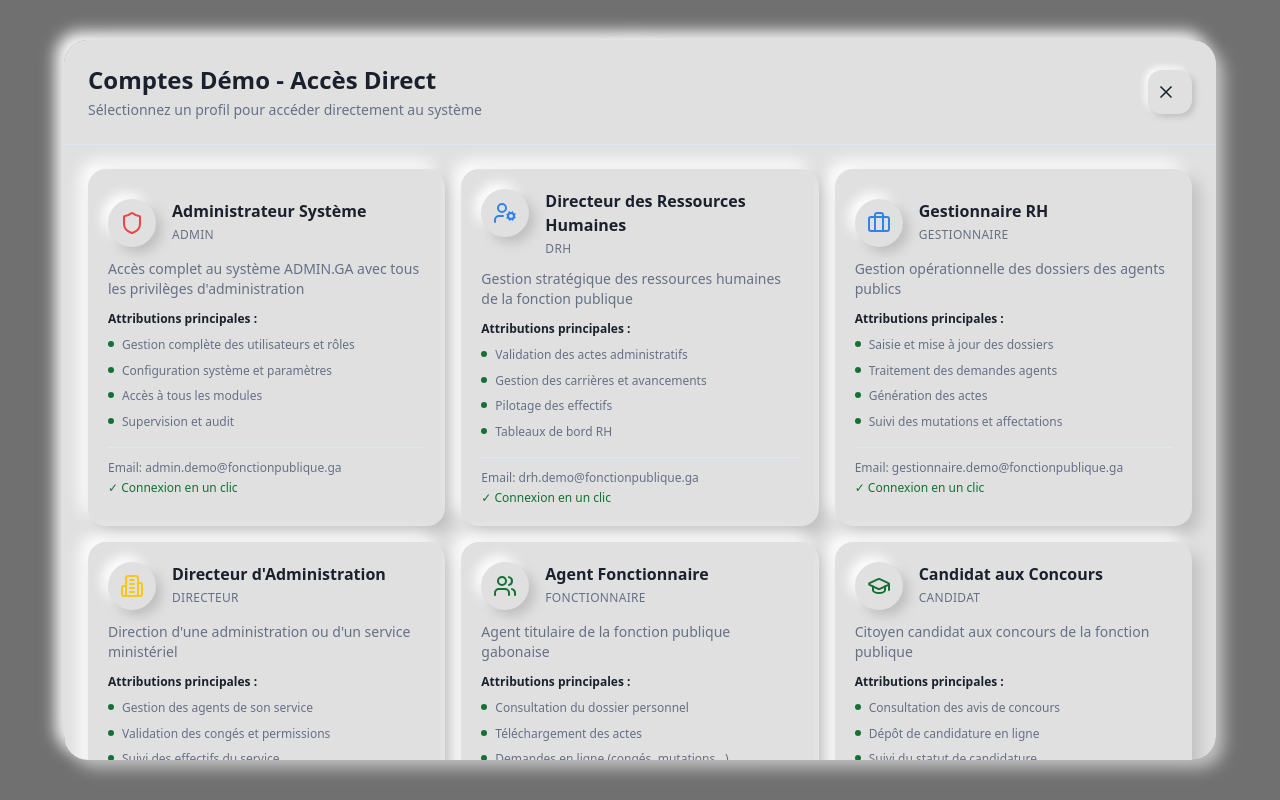
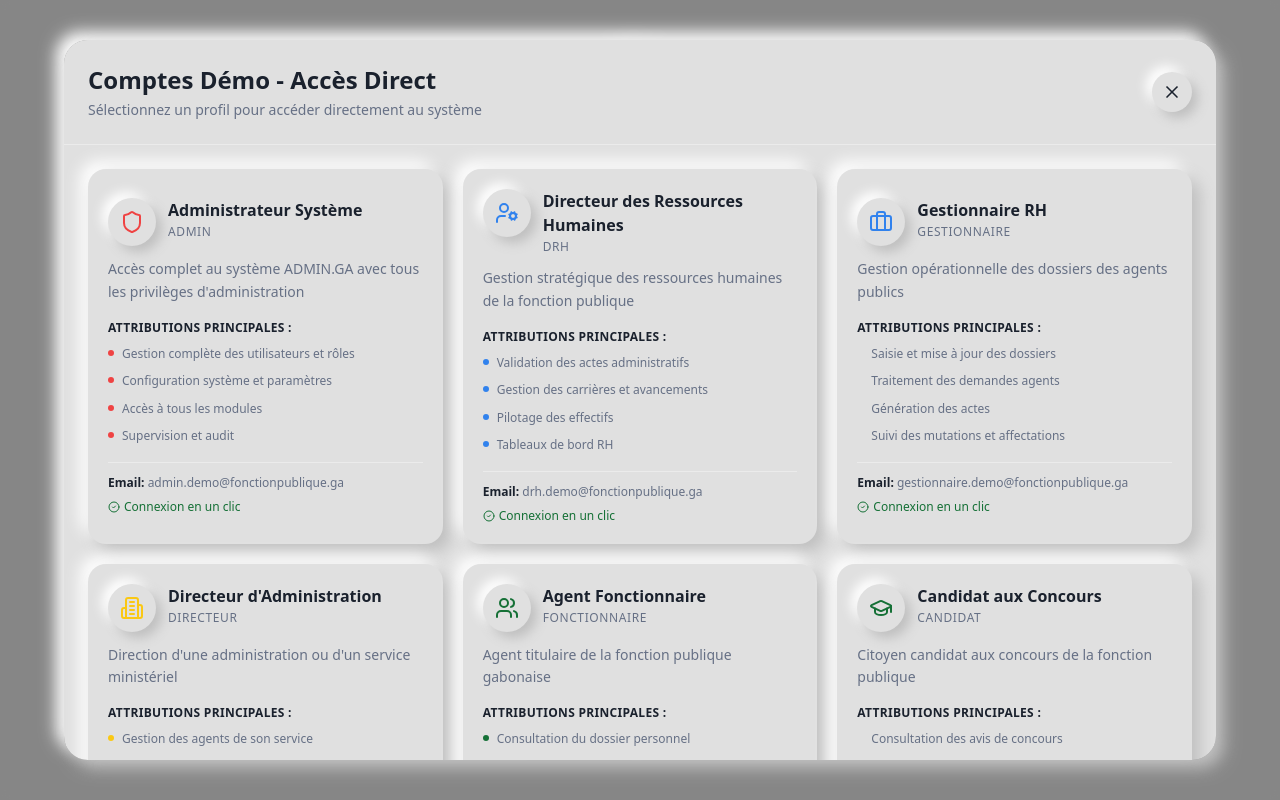
Before and after one commit to okatech-org/gabon-agent-hub, a React (Vite) app: page /auth/login in a window 1280 px wide. Both pictures are taken after a click on the button "Accès Comptes Démo". Built offline with nearby package versions, Linux system fonts and the light colour scheme; the HTML template or start-up script is replaced by a standard one.

Commit message:
Finalise login page design
Improve /auth/login to match home page neomorphic styling, integrate demo accounts modal with polished UI, update modal content, and ensure cohesive design system across login experience.

```diff
--- a/src/pages/auth/Login.tsx
+++ b/src/pages/auth/Login.tsx
@@ -3,7 +3,7 @@ import { Link, useNavigate } from "react-router-dom";
 import { useAuth } from "@/contexts/AuthContext";
 import { Input } from "@/components/ui/input";
 import { Label } from "@/components/ui/label";
-import { Shield, Users, UserCog, Briefcase, GraduationCap, Building2, FileText, X } from "lucide-react";
+import { Shield, Users, UserCog, Briefcase, GraduationCap, Building2, FileText, X, CheckCircle2 } from "lucide-react";
 
 interface DemoAccount {
   id: string;
@@ -231,9 +231,9 @@ export default function Login() {
 
       {/* Modal Comptes Démo */}
       {showDemoAccounts && (
-        <div className="fixed inset-0 bg-black/50 backdrop-blur-sm flex items-center justify-center p-4 z-50">
-          <div className="bg-background rounded-3xl max-w-6xl w-full max-h-[90vh] overflow-y-auto neu-card">
-            <div className="sticky top-0 bg-background p-6 border-b border-border flex items-center justify-between rounded-t-3xl">
+        <div className="fixed inset-0 bg-black/40 backdrop-blur-sm flex items-center justify-center p-4 z-50 animate-in fade-in duration-200">
+          <div className="bg-background rounded-3xl max-w-6xl w-full max-h-[90vh] overflow-y-auto neu-card animate-in slide-in-from-bottom-4 duration-300">
+            <div className="sticky top-0 bg-background p-6 flex items-center justify-between rounded-t-3xl border-b border-muted">
               <div>
                 <h3 className="text-2xl font-bold">Comptes Démo - Accès Direct</h3>
                 <p className="text-sm text-muted-foreground mt-1">
@@ -242,14 +242,14 @@ export default function Login() {
               </div>
               <button
                 onClick={() => setShowDemoAccounts(false)}
-                className="neu-button p-2"
+                className="neu-raised w-10 h-10 flex items-center justify-center hover:scale-105 transition-transform"
                 disabled={isLoading}
               >
                 <X className="w-5 h-5" />
               </button>
             </div>
 
-            <div className="p-6 grid md:grid-cols-2 lg:grid-cols-3 gap-4">
+            <div className="p-6 grid md:grid-cols-2 lg:grid-cols-3 gap-5">
               {demoAccounts.map((account) => {
                 const IconComponent = account.icon;
                 return (
@@ -257,33 +257,33 @@ export default function Login() {
                     key={account.id}
                     onClick={() => handleDemoLogin(account)}
                     disabled={isLoading}
-                    className="neu-card p-5 text-left hover:neu-card-sm transition-all duration-200 group"
+                    className="neu-card p-5 text-left hover:shadow-lg hover:-translate-y-1 transition-all duration-200 group disabled:opacity-50 disabled:cursor-not-allowed"
                   >
-                    <div className="flex items-start gap-4 mb-3">
-                      <div className={`neu-raised w-12 h-12 flex items-center justify-center flex-shrink-0 ${account.color}`}>
+                    <div className="flex items-start gap-3 mb-3">
+                      <div className={`neu-raised w-12 h-12 flex items-center justify-center flex-shrink-0 ${account.color} group-hover:scale-110 transition-transform`}>
                         <IconComponent className="w-6 h-6" />
                       </div>
                       <div className="flex-1 min-w-0">
-                        <h4 className="font-semibold text-base mb-1 group-hover:text-secondary transition-colors">
+                        <h4 className="font-semibold text-base mb-0.5 group-hover:text-secondary transition-colors">
                           {account.nom}
                         </h4>
-                        <p className="text-xs text-muted-foreground uppercase tracking-wide">
+                        <p className="text-xs text-muted-foreground uppercase tracking-wider font-medium">
                           {account.role}
                         </p>
                       </div>
                     </div>
 
-                    <p className="text-sm text-muted-foreground mb-3">
+                    <p className="text-sm text-muted-foreground mb-4 leading-relaxed">
                       {account.description}
                     </p>
 
-                    <div className="space-y-1.5">
-                      <p className="text-xs font-semibold text-foreground mb-2">
+                    <div className="space-y-2">
+                      <p className="text-xs font-semibold text-foreground mb-2 uppercase tracking-wide">
                         Attributions principales :
                       </p>
                       {account.attributs.map((attribut, index) => (
                         <div key={index} className="flex items-start gap-2">
-                          <div className="w-1.5 h-1.5 rounded-full bg-primary mt-1.5 flex-shrink-0" />
+                          <div className={`w-1.5 h-1.5 rounded-full ${account.color.replace('text-', 'bg-')} mt-1.5 flex-shrink-0`} />
                           <p className="text-xs text-muted-foreground leading-relaxed">
                             {attribut}
                           </p>
@@ -291,26 +291,39 @@ export default function Login() {
                       ))}
                     </div>
 
-                    <div className="mt-4 pt-3 border-t border-border">
-                      <p className="text-xs text-muted-foreground">
-                        <span className="font-medium">Email:</span> {account.email}
+                    <div className="mt-4 pt-3 border-t border-muted">
+                      <p className="text-xs text-muted-foreground break-all">
+                        <span className="font-semibold text-foreground">Email:</span> {account.email}
                       </p>
-                      <p className="text-xs text-success mt-1">
-                        ✓ Connexion en un clic
-                      </p>
+                      <div className="flex items-center gap-1 mt-2">
+                        <CheckCircle2 className="w-3 h-3 text-success" />
+                        <p className="text-xs text-success font-medium">
+                          Connexion en un clic
+                        </p>
+                      </div>
                     </div>
                   </button>
                 );
               })}
             </div>
 
-            <div className="p-6 border-t border-border bg-muted/30 rounded-b-3xl">
-              <div className="neu-inset p-4 rounded-xl">
-                <p className="text-sm text-muted-foreground">
-                  <strong className="text-foreground">Note :</strong> Ces comptes démo permettent de découvrir
-                  les différentes interfaces et fonctionnalités d'ADMIN.GA selon les profils d'utilisateurs.
-                  Les données affichées sont fictives et à but de démonstration uniquement.
-                </p>
+            <div className="p-6 border-t border-muted rounded-b-3xl bg-muted/20">
+              <div className="neu-inset p-5 rounded-xl">
+                <div className="flex gap-3">
+                  <div className="neu-raised w-10 h-10 flex items-center justify-center flex-shrink-0">
+                    <Shield className="w-5 h-5 text-info" />
+                  </div>
+                  <div>
+                    <p className="text-sm font-semibold text-foreground mb-1">
+                      Note importante
+                    </p>
+                    <p className="text-sm text-muted-foreground leading-relaxed">
+                      Ces comptes démo permettent de découvrir les différentes interfaces et fonctionnalités
+                      d'ADMIN.GA selon les profils d'utilisateurs. Les données affichées sont fictives et
+                      à but de démonstration uniquement.
+                    </p>
+                  </div>
+                </div>
               </div>
             </div>
           </div>
```
